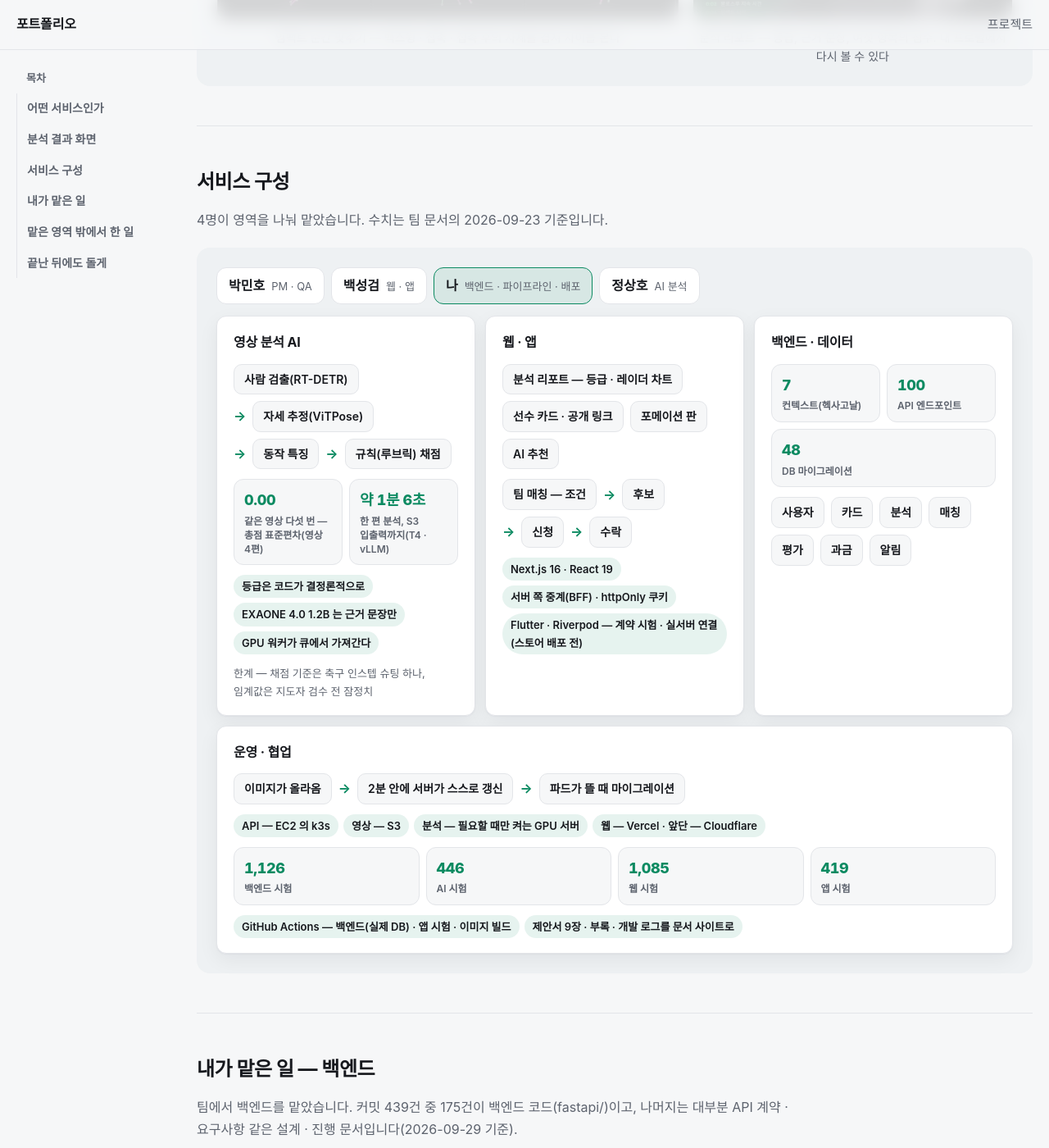
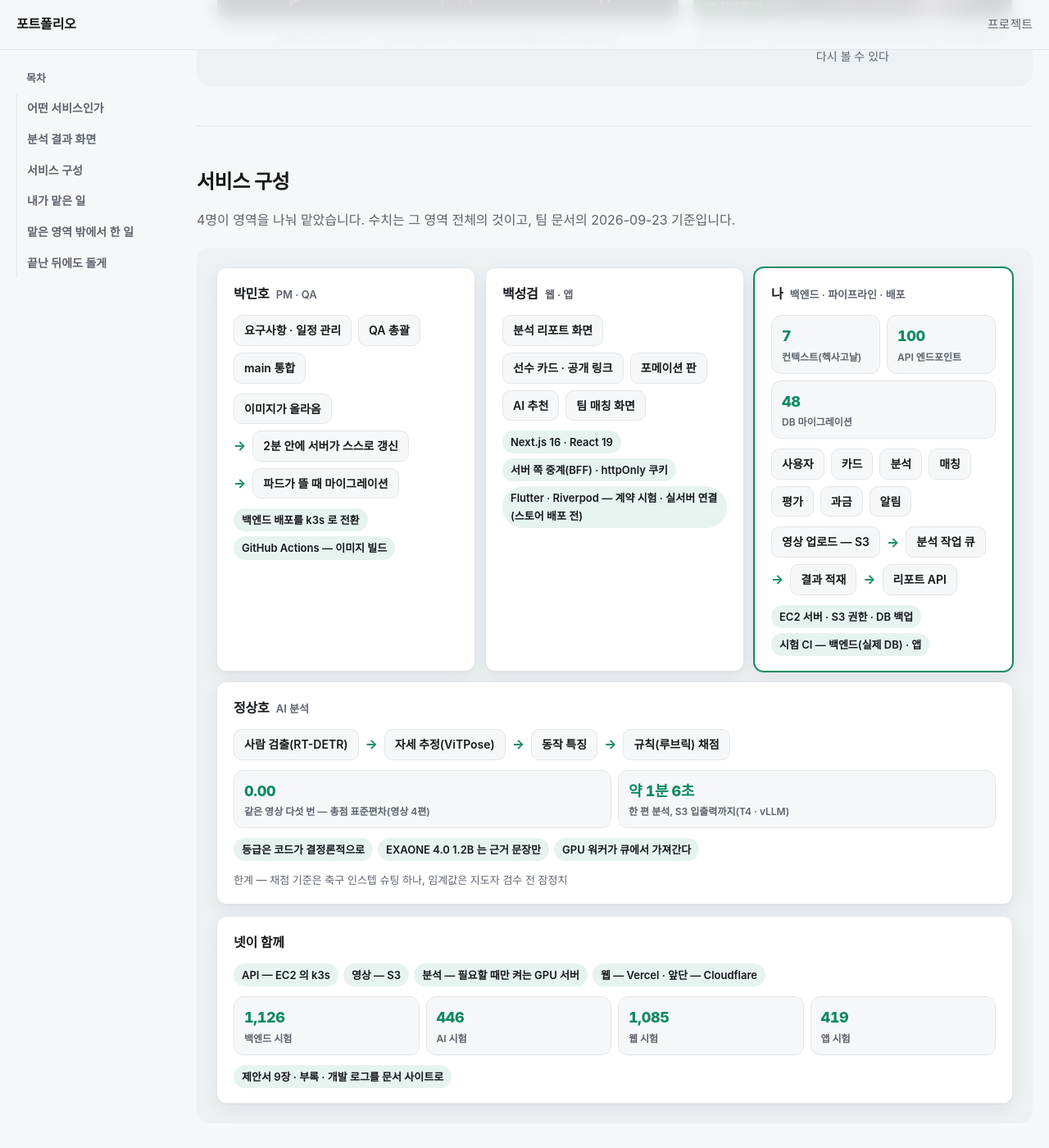
Before and after one commit to roqkf13/portfolio.anjgkwl.com, a Jekyll site: the page built from _projects/supersub.md, in a window 1280 px wide and 1400 px high, scrolled down 2195 px. Shown: the whole window at 82% size. Built offline with Jekyll 4.4.1, drawn with Linux system fonts in a browser that asks for light colours.

Commit message:
feat(site): Super-Sub 「서비스 구성」을 사람별 카드로 — 카드 하나가 한 사람의 영역
영역별 카드(영상 분석 AI · 웹 · 앱 · 백엔드 · 데이터 · 운영 · 협업)에서는 한 사람이 한 일이
여러 카드에 흩어져 있었다. 팀 문서의 역할 표와 팀 main 의 커밋으로 다시 나눴다.

- 카드 머리에 이름 · 역할, 내 카드는 테두리로 구분한다(cards 의 role · me)
- 자동 갱신 흐름 · k3s 전환 · 이미지 빌드는 PM 카드로, 업로드 · 작업 큐 · 적재 · 서버 준비 · 시험 CI 는 내 카드로
- 웹 카드의 「등급 · 레이더 차트」 · 팀 매칭 흐름은 화면 이름만 남긴다(그 부분은 아래 절에 따로 있다)
- 한 사람 것이 아닌 것(어디서 도는지 · 영역별 시험 수 · 문서 사이트)은 긴 띠 「넷이 함께」로
- 사람 줄(people) 부품은 쓰는 곳이 없어져 뺀다

Co-Authored-By: Claude Opus 5.5 <noreply@anthropic.com>

```diff
--- a/_includes/vblocks.html
+++ b/_includes/vblocks.html
@@ -1,10 +1,10 @@
 {%- comment -%}
   그림 블록 — 프로젝트 페이지의 절마다 제목 아래 그림 칸을 그린다.
-  홈 「해 본 일」과 같은 부품(mflow · mtiles · mfact · mbar)에 숫자 카드 · 사람 · 카드 묶음 · 대응표 · 메모 · 그림을 더했다.
-  include.blocks: [{ type: flow | tiles | facts | bar | stats | people | cards | compare | note | image | images | split, ... }]
+  홈 「해 본 일」과 같은 부품(mflow · mtiles · mfact · mbar)에 숫자 카드 · 카드 묶음 · 대응표 · 메모 · 그림을 더했다.
+  include.blocks: [{ type: flow | tiles | facts | bar | stats | cards | compare | note | image | images | split, ... }]
   images 는 그림 여러 장을 둘씩 나란히 놓는다(items: [{ src, alt, caption }] · cols: "1.79fr 1.24fr" 처럼 두 그림의 가로세로 비를 주면 높이가 맞는다).
   split 은 왼쪽(left) · 오른쪽(right) 두 칸에 blocks 를 다시 놓는다(cards 처럼 이 파일을 한 번 더 부른다).
-  cards 는 카드마다 blocks 를 다시 가진다(이 파일을 한 번 더 부른다).
+  cards 는 카드마다 blocks 를 다시 가진다(이 파일을 한 번 더 부른다). 카드가 한 사람의 영역이면 title 에 이름, role 에 역할을 주고 내 카드에는 me: true(테두리로 구분).
 {%- endcomment -%}
 {%- for b in include.blocks %}
 {%- case b.type %}
@@ -35,17 +35,11 @@
   <div class="vstat"><span class="vstat__num">{{ s.num }}</span><span class="vstat__label">{{ s.label }}</span></div>
   {%- endfor %}
 </div>
-{%- when "people" %}
-<div class="vpeople">
-  {%- for m in b.items %}
-  <div class="vperson{% if m.me %} vperson--me{% endif %}"><strong>{{ m.name }}</strong><span>{{ m.role }}</span></div>
-  {%- endfor %}
-</div>
 {%- when "cards" %}
 <div class="vcards">
   {%- for c in b.items %}
-  <div class="vcard">
-    <h3 class="vcard__title">{{ c.title }}</h3>
+  <div class="vcard{% if c.me %} vcard--me{% endif %}">
+    <h3 class="vcard__title">{{ c.title }}{% if c.role %}<span class="vcard__role">{{ c.role }}</span>{% endif %}</h3>
     {%- include vblocks.html blocks=c.blocks %}
   </div>
   {%- endfor %}
--- a/_projects/supersub.md
+++ b/_projects/supersub.md
@@ -52,18 +52,39 @@ sections:
           - { src: "/assets/img/supersub/analysis-moments.webp", alt: "백스윙, 접촉, 접촉 후 세 순간의 자세를 분홍과 초록 뼈대로 겹쳐 그린 화면", caption: "임팩트 순간 맞추기 — 백스윙 · 접촉 · 접촉 후의 자세를 겹쳐 차이를 본다" }
           - { src: "/assets/img/supersub/analysis-report.webp", alt: "등급과 점수, 근거 문장, 여섯 항목의 점수 도형이 있는 분석 리포트", caption: "분석 리포트 — 등급, 근거 문장, 여섯 항목의 점수. 내 프로필에서 다시 볼 수 있다" }
 
+  # 🔴 카드 하나 = 한 사람의 영역이다(사용자, 2026-10-13 — 영역별 카드였을 때는 내가 한 일이 남의 카드에 흩어져 보였다).
+  #    누구 카드에 무엇을 두는지는 팀 문서의 역할 표(제안서 7장 3절)와 팀 main 의 커밋으로 확인한 것만 — 옮기거나 더할 때도 그렇게 한다.
+  #    한 사람 것이 아닌 것(어디서 도는지 · 영역별 시험 수 · 문서 사이트)은 아래 「넷이 함께」에 둔다
   - title: "서비스 구성"
-    text: "4명이 영역을 나눠 맡았습니다. 수치는 팀 문서의 2026-09-23 기준입니다."
+    text: "4명이 영역을 나눠 맡았습니다. 수치는 그 영역 전체의 것이고, 팀 문서의 2026-09-23 기준입니다."
     blocks:
-      - type: people
-        items:
-          - { name: "박민호", role: "PM · QA" }
-          - { name: "백성검", role: "웹 · 앱" }
-          - { name: "나", role: "백엔드 · 파이프라인 · 배포", me: true }
-          - { name: "정상호", role: "AI 분석" }
       - type: cards
         items:
-          - title: "영상 분석 AI"
+          - title: "박민호"
+            role: "PM · QA"
+            blocks:
+              - { type: tiles, items: ["요구사항 · 일정 관리", "QA 총괄", "main 통합"] }
+              - { type: flow, items: ["이미지가 올라옴", "2분 안에 서버가 스스로 갱신", "파드가 뜰 때 마이그레이션"] }
+              - { type: facts, items: ["백엔드 배포를 k3s 로 전환", "GitHub Actions — 이미지 빌드"] }
+          - title: "백성검"
+            role: "웹 · 앱"
+            blocks:
+              - { type: tiles, items: ["분석 리포트 화면", "선수 카드 · 공개 링크", "포메이션 판", "AI 추천", "팀 매칭 화면"] }
+              - { type: facts, items: ["Next.js 16 · React 19", "서버 쪽 중계(BFF) · httpOnly 쿠키", "Flutter · Riverpod — 계약 시험 · 실서버 연결(스토어 배포 전)"] }
+          - title: "나"
+            role: "백엔드 · 파이프라인 · 배포"
+            me: true
+            blocks:
+              - type: stats
+                items:
+                  - { num: "7", label: "컨텍스트(헥사고날)" }
+                  - { num: "100", label: "API 엔드포인트" }
+                  - { num: "48", label: "DB 마이그레이션" }
+              - { type: tiles, items: ["사용자", "카드", "분석", "매칭", "평가", "과금", "알림"] }
+              - { type: flow, items: ["영상 업로드 — S3", "분석 작업 큐", "결과 적재", "리포트 API"] }
+              - { type: facts, items: ["EC2 서버 · S3 권한 · DB 백업", "시험 CI — 백엔드(실제 DB) · 앱"] }
+          - title: "정상호"
+            role: "AI 분석"
             blocks:
               - { type: flow, items: ["사람 검출(RT-DETR)", "자세 추정(ViTPose)", "동작 특징", "규칙(루브릭) 채점"] }
               - type: stats
@@ -72,22 +93,10 @@ sections:
                   - { num: "약 1분 6초", label: "한 편 분석, S3 입출력까지(T4 · vLLM)" }
               - { type: facts, items: ["등급은 코드가 결정론적으로", "EXAONE 4.0 1.2B 는 근거 문장만", "GPU 워커가 큐에서 가져간다"] }
               - { type: note, text: "한계 — 채점 기준은 축구 인스텝 슈팅 하나, 임계값은 지도자 검수 전 잠정치" }
-          - title: "웹 · 앱"
+      - type: cards
+        items:
+          - title: "넷이 함께"
             blocks:
-              - { type: tiles, items: ["분석 리포트 — 등급 · 레이더 차트", "선수 카드 · 공개 링크", "포메이션 판", "AI 추천"] }
-              - { type: flow, items: ["팀 매칭 — 조건", "후보", "신청", "수락"] }
-              - { type: facts, items: ["Next.js 16 · React 19", "서버 쪽 중계(BFF) · httpOnly 쿠키", "Flutter · Riverpod — 계약 시험 · 실서버 연결(스토어 배포 전)"] }
-          - title: "백엔드 · 데이터"
-            blocks:
-              - type: stats
-                items:
-                  - { num: "7", label: "컨텍스트(헥사고날)" }
-                  - { num: "100", label: "API 엔드포인트" }
-                  - { num: "48", label: "DB 마이그레이션" }
-              - { type: tiles, items: ["사용자", "카드", "분석", "매칭", "평가", "과금", "알림"] }
-          - title: "운영 · 협업"
-            blocks:
-              - { type: flow, items: ["이미지가 올라옴", "2분 안에 서버가 스스로 갱신", "파드가 뜰 때 마이그레이션"] }
               - { type: facts, items: ["API — EC2 의 k3s", "영상 — S3", "분석 — 필요할 때만 켜는 GPU 서버", "웹 — Vercel · 앞단 — Cloudflare"] }
               - type: stats
                 items:
@@ -95,7 +104,7 @@ sections:
                   - { num: "446", label: "AI 시험" }
                   - { num: "1,085", label: "웹 시험" }
                   - { num: "419", label: "앱 시험" }
-              - { type: facts, items: ["GitHub Actions — 백엔드(실제 DB) · 앱 시험 · 이미지 빌드", "제안서 9장 · 부록 · 개발 로그를 문서 사이트로"] }
+              - { type: facts, items: ["제안서 9장 · 부록 · 개발 로그를 문서 사이트로"] }
 
   - title: "내가 맡은 일 — 백엔드"
     text: "팀에서 백엔드를 맡았습니다. 커밋 439건 중 175건이 백엔드 코드(fastapi/)이고, 나머지는 대부분 API 계약 · 요구사항 같은 설계 · 진행 문서입니다(2026-09-29 기준)."
--- a/assets/css/site.css
+++ b/assets/css/site.css
@@ -899,9 +899,27 @@ a:focus-visible,
 }
 
 .vcard__title {
+  display: flex;
+  flex-wrap: wrap;
+  align-items: baseline;
+  gap: 2px 8px;
   margin: 0;
   font-size: 16px;
   letter-spacing: -0.01em;
+}
+
+/* 카드가 한 사람의 영역일 때 — 머리에 이름(title) 옆 역할(role), 내 카드(me)는 테두리로 구분한다 */
+.vcard__role {
+  color: var(--muted);
+  font-size: 13px;
+  font-weight: 600;
+  letter-spacing: 0;
+  word-break: keep-all;
+}
+
+.vcard--me {
+  border-color: var(--accent);
+  box-shadow: 0 0 0 1px var(--accent), var(--shadow);
 }
 
 .vstats {
@@ -951,39 +969,6 @@ a:focus-visible,
 
 .vcard .vstat__num {
   font-size: 18px;
-}
-
-/* 사람 줄은 내용만큼만 차지한다 — 폭을 채우면 아래 카드 줄과 칸이 맞아, 위 사람이 그 칸의 담당으로 읽힌다 */
-.vpeople {
-  display: flex;
-  flex-wrap: wrap;
-  gap: 8px;
-}
-
-.vperson {
-  display: flex;
-  flex-wrap: wrap;
-  align-items: baseline;
-  gap: 2px 8px;
-  padding: 8px 14px;
-  border: 1px solid var(--border);
-  border-radius: 12px;
-  background: var(--surface);
-}
-
-.vperson strong {
-  font-size: 16px;
-}
-
-.vperson span {
-  color: var(--muted);
-  font-size: 13px;
-  word-break: keep-all;
-}
-
-.vperson--me {
-  border-color: var(--accent);
-  background: var(--accent-soft);
 }
 
 .vcompare {
```
Also changed, not shown: README.md.
